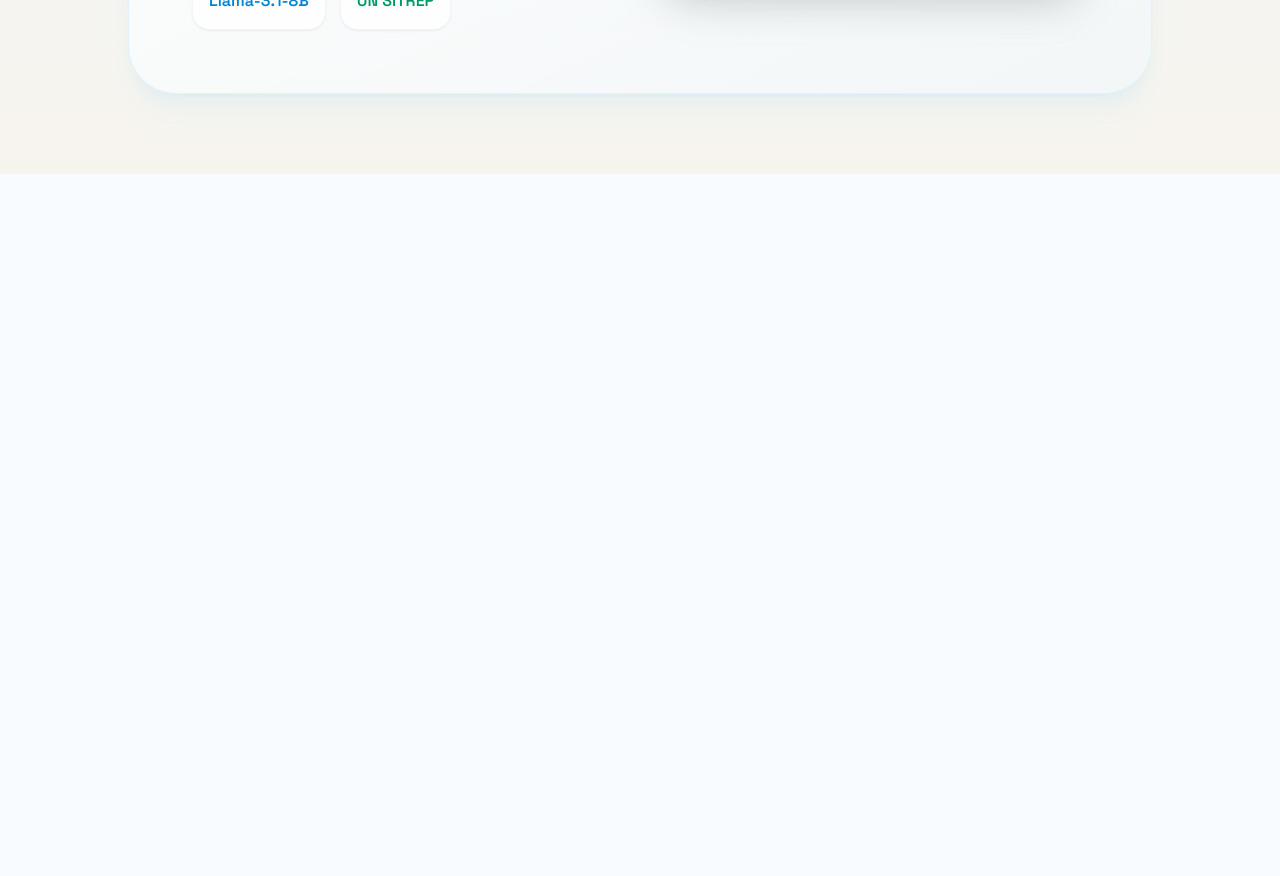
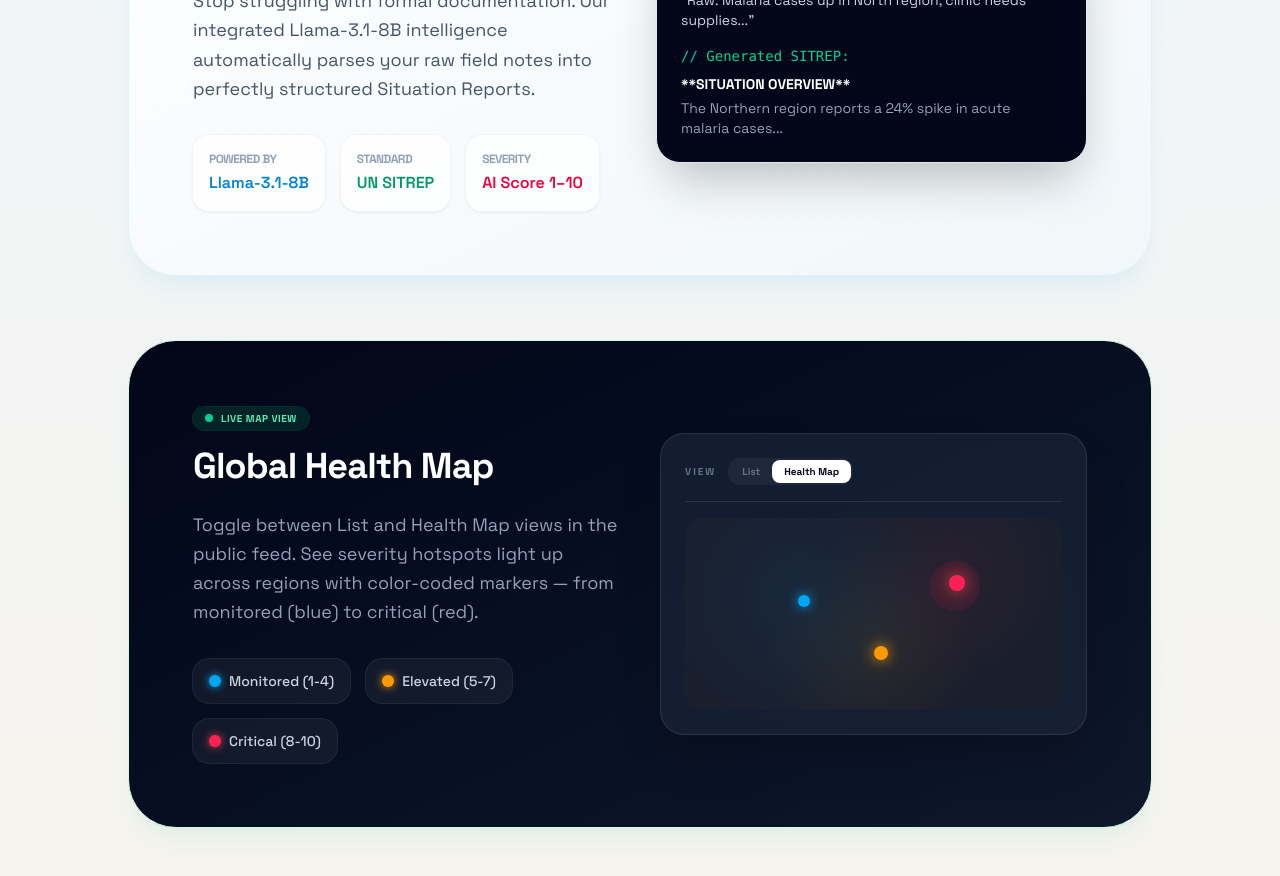
Before and after one commit to AarishMansur/GroundVoice, a React (Vite) app in the folder client/: page / in a window 1280 px wide. Shown: the part 1480-2356 px from the top of the page. Before the commit the page ends 1654 px from the top, so only its background shows below. Built offline with nearby package versions, Linux system fonts and the light colour scheme; no server answers.

Commit message:
updated readme and ui

```diff
--- a/client/src/components/landing/LandingPage.tsx
+++ b/client/src/components/landing/LandingPage.tsx
@@ -17,6 +17,14 @@ const features = [
     description: "Instantly transform raw field observations into professional UN-standard Situation Reports using Llama-3.1-8B.",
   },
   {
+    title: "AI Severity Scoring",
+    description: "Each report is assigned a 1–10 severity score by AI analysis, surfacing the most critical crises at a glance.",
+  },
+  {
+    title: "Global Health Map",
+    description: "Visualize severity hotspots on an interactive Leaflet-powered heatmap with color-coded regional markers.",
+  },
+  {
     title: "Public Visibility",
     description: "Surface your findings in a high-impact public feed that's easy to share with partners and judges.",
   },
@@ -26,7 +34,6 @@ function LandingPage({ onSubmitReport, onViewFeed }: LandingPageProps) {
   return (
     <section className="flex flex-1 flex-col items-center py-12 text-center">
       <div className="relative w-full max-w-5xl">
-        {/* Subtle Decorative Elements */}
         <div className="absolute -top-16 left-1/2 -z-10 h-48 w-48 -translate-x-1/2 rounded-full bg-sky-100/50 blur-3xl" />
 
         <span className="inline-block rounded-full bg-sky-50 px-4 py-1.5 text-[10px] font-bold uppercase tracking-[0.4em] text-sky-600 ring-1 ring-sky-100">
@@ -60,21 +67,20 @@ function LandingPage({ onSubmitReport, onViewFeed }: LandingPageProps) {
           </button>
         </div>
 
-        {/* Feature Blocks with Background */}
-        <div className="mt-20 grid gap-6 sm:grid-cols-2 lg:grid-cols-4">
+        <div className="mt-20 grid gap-6 sm:grid-cols-2 lg:grid-cols-3">
           {features.map((feature) => (
             <div
               key={feature.title}
               className="group flex flex-col items-center rounded-[2.5rem] border border-slate-100 bg-white/50 p-8 shadow-sm transition-all duration-300 hover:-translate-y-2 hover:bg-white hover:shadow-xl backdrop-blur-sm"
             >
-              <div className="mb-6 h-1 w-10 rounded-full bg-sky-100 transition-all group-hover:w-16 group-hover:bg-sky-500" />
+              <div className="mb-4 h-1 w-10 rounded-full bg-sky-100 transition-all group-hover:w-16 group-hover:bg-sky-500" />
               <h3 className="text-lg font-bold tracking-tight text-slate-950">{feature.title}</h3>
               <p className="mt-3 text-sm leading-relaxed text-slate-500">{feature.description}</p>
             </div>
           ))}
         </div>
 
-        {/* Dedicated AI Block */}
+
         <div className="mt-20 rounded-[3rem] border border-sky-100 bg-gradient-to-br from-white to-sky-50/50 p-10 text-left shadow-xl shadow-sky-500/5 lg:p-16">
           <div className="flex flex-col items-start gap-8 lg:flex-row lg:items-center">
             <div className="flex-1">
@@ -98,6 +104,10 @@ function LandingPage({ onSubmitReport, onViewFeed }: LandingPageProps) {
                   <p className="text-xs font-bold text-slate-400 uppercase tracking-tighter">Standard</p>
                   <p className="mt-1 font-semibold text-emerald-600">UN SITREP</p>
                 </div>
+                <div className="rounded-2xl bg-white/80 p-4 shadow-sm ring-1 ring-slate-100">
+                  <p className="text-xs font-bold text-slate-400 uppercase tracking-tighter">Severity</p>
+                  <p className="mt-1 font-semibold text-rose-600">AI Score 1–10</p>
+                </div>
               </div>
             </div>
             <div className="relative flex-1">
@@ -116,8 +126,63 @@ function LandingPage({ onSubmitReport, onViewFeed }: LandingPageProps) {
                  <p className="font-bold text-white mb-1">**SITUATION OVERVIEW**</p>
                  <p className="text-slate-400">The Northern region reports a 24% spike in acute malaria cases...</p>
                </div>
-               {/* Decorative glow */}
                <div className="absolute -inset-4 -z-10 rounded-full bg-sky-400/20 blur-3xl" />
+            </div>
+          </div>
+        </div>
+
+
+        <div className="mt-16 rounded-[3rem] border border-emerald-100 bg-gradient-to-br from-slate-950 to-slate-900 p-10 text-left shadow-xl shadow-emerald-500/5 lg:p-16">
+          <div className="flex flex-col items-start gap-10 lg:flex-row lg:items-center">
+            <div className="flex-1">
+              <span className="inline-flex items-center gap-2 rounded-full bg-emerald-900/40 px-3 py-1 text-[10px] font-bold uppercase tracking-wider text-emerald-300 ring-1 ring-emerald-500/20">
+                <span className="h-2 w-2 animate-pulse rounded-full bg-emerald-400" />
+                Live Map View
+              </span>
+              <h3 className="mt-4 font-['Space_Grotesk',_sans-serif] text-3xl font-bold tracking-tight text-white sm:text-4xl">
+                Global Health Map
+              </h3>
+              <p className="mt-6 text-lg leading-relaxed text-slate-400">
+                Toggle between List and Health Map views in the public feed. See severity hotspots light up across
+                regions with color-coded markers — from monitored (blue) to critical (red).
+              </p>
+              <div className="mt-8 flex flex-wrap gap-4">
+                <div className="flex items-center gap-2 rounded-2xl bg-white/5 px-4 py-3 ring-1 ring-white/10">
+                  <div className="h-3 w-3 rounded-full bg-sky-500 shadow-[0_0_8px_#0ea5e9]" />
+                  <span className="text-sm font-medium text-slate-300">Monitored (1-4)</span>
+                </div>
+                <div className="flex items-center gap-2 rounded-2xl bg-white/5 px-4 py-3 ring-1 ring-white/10">
+                  <div className="h-3 w-3 rounded-full bg-amber-500 shadow-[0_0_8px_#f59e0b]" />
+                  <span className="text-sm font-medium text-slate-300">Elevated (5-7)</span>
+                </div>
+                <div className="flex items-center gap-2 rounded-2xl bg-white/5 px-4 py-3 ring-1 ring-white/10">
+                  <div className="h-3 w-3 rounded-full bg-rose-500 shadow-[0_0_8px_#ef4444]" />
+                  <span className="text-sm font-medium text-slate-300">Critical (8-10)</span>
+                </div>
+              </div>
+            </div>
+            <div className="relative flex-1">
+              <div className="rounded-3xl border border-white/10 bg-slate-800/60 p-6 shadow-2xl backdrop-blur">
+                <div className="mb-4 flex items-center justify-between border-b border-white/10 pb-4">
+                  <div className="flex items-center gap-3">
+                    <span className="text-[10px] font-bold uppercase tracking-[0.2em] text-slate-500">View</span>
+                    <div className="flex rounded-xl bg-white/5 p-0.5">
+                      <span className="rounded-lg px-3 py-1 text-[10px] font-bold text-slate-500">List</span>
+                      <span className="rounded-lg bg-white px-3 py-1 text-[10px] font-bold text-slate-950">Health Map</span>
+                    </div>
+                  </div>
+                </div>
+                <div className="relative h-48 rounded-2xl bg-[#1a1f2e] overflow-hidden">
+                  <div className="absolute inset-0 opacity-30" style={{ backgroundImage: 'radial-gradient(circle at 30% 40%, #0ea5e940 0%, transparent 50%), radial-gradient(circle at 70% 30%, #ef444440 0%, transparent 40%), radial-gradient(circle at 50% 70%, #f59e0b40 0%, transparent 45%)' }} />
+                  <div className="absolute left-[28%] top-[38%] h-5 w-5 rounded-full bg-sky-500/60 animate-ping" />
+                  <div className="absolute left-[30%] top-[40%] h-3 w-3 rounded-full bg-sky-500 shadow-[0_0_12px_#0ea5e9]" />
+                  <div className="absolute left-[68%] top-[28%] h-7 w-7 rounded-full bg-rose-500/50 animate-ping" style={{ animationDelay: '0.5s' }} />
+                  <div className="absolute left-[70%] top-[30%] h-4 w-4 rounded-full bg-rose-500 shadow-[0_0_16px_#ef4444]" />
+                  <div className="absolute left-[48%] top-[65%] h-6 w-6 rounded-full bg-amber-500/50 animate-ping" style={{ animationDelay: '1s' }} />
+                  <div className="absolute left-[50%] top-[67%] h-3.5 w-3.5 rounded-full bg-amber-500 shadow-[0_0_14px_#f59e0b]" />
+                </div>
+              </div>
+              <div className="absolute -inset-4 -z-10 rounded-full bg-emerald-400/10 blur-3xl" />
             </div>
           </div>
         </div>
```
Also changed, not shown: 1 other file (tests, documents, lock files or other folders).
